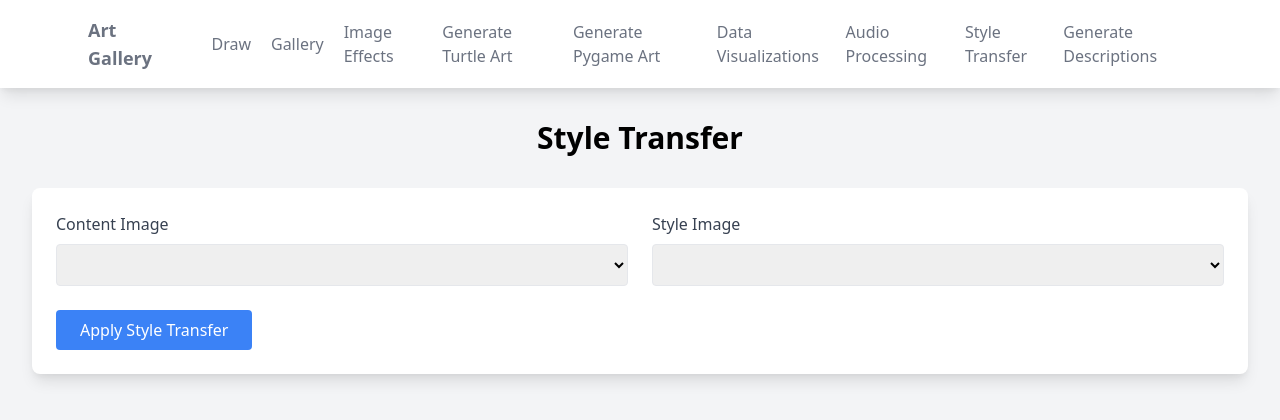
After one commit to Ihssane-fdi/flask, a Flask app: page /style_transfer in a window 1280 px wide. The commit adds this page. Shown: the top 420 px of the page. Run offline with Flask 3, Linux system fonts and the light colour scheme; lists and menus that the app fills with data are empty.

Commit message:
initial commit

```diff
--- a/app.py
+++ b/app.py
@@ -333,25 +333,25 @@ ml_processor = MLProcessor(app)
 
 
 # Add these routes to app.py
-@app.route('/ml', methods=['GET'])
-def ml_page():
-    """Display ML features page"""
-    # Get list of available images for style transfer
+@app.route('/generate_descriptions')
+def generate_descriptions_page():
+    """Display description generation page"""
     artwork_files = []
     if os.path.exists(app.config['ARTWORK_FOLDER']):
         artwork_files = [f for f in os.listdir(app.config['ARTWORK_FOLDER'])
                          if f.lower().endswith(('.png', '.jpg', '.jpeg'))]
 
-    # Get ML-generated outputs
-    ml_outputs = []
-    if os.path.exists(ml_processor.ml_output_dir):
-        ml_outputs = [f for f in os.listdir(ml_processor.ml_output_dir)
-                      if f.lower().endswith(('.png', '.jpg', '.jpeg'))]
+    return render_template('generate_descriptions.html', images=artwork_files)
 
-    return render_template('ml.html',
-                           images=artwork_files,
-                           ml_outputs=ml_outputs)
+@app.route('/style_transfer')
+def style_transfer_page():
+    """Display style transfer page"""
+    artwork_files = []
+    if os.path.exists(app.config['ARTWORK_FOLDER']):
+        artwork_files = [f for f in os.listdir(app.config['ARTWORK_FOLDER'])
+                         if f.lower().endswith(('.png', '.jpg', '.jpeg'))]
 
+    return render_template('style_transfer.html', images=artwork_files)
 
 @app.route('/generate_description/<image_name>', methods=['POST'])
 def generate_description(image_name):
@@ -392,5 +392,6 @@ def style_transfer():
     except Exception as e:
         print(f"Style transfer error: {str(e)}")
         return jsonify({'error': str(e)}), 500
+
 if __name__ == '__main__':
     app.run(debug=True)
--- a/templates/base.html
+++ b/templates/base.html
@@ -6,6 +6,7 @@
     <meta name="viewport" content="width=device-width, initial-scale=1.0">
     <title>Interactive Art Gallery</title>
     <link href="https://cdnjs.cloudflare.com/ajax/libs/tailwindcss/2.2.19/tailwind.min.css" rel="stylesheet">
+     <link rel="icon" href="{{ url_for('static', filename='favicon.ico') }}" type="image/x-icon">
 </head>
 <body class="bg-gray-100">
     <nav class="bg-white shadow-lg">
@@ -23,7 +24,8 @@
                         <a href="/generate_pygame_art" class="py-4 px-2 text-gray-500 hover:text-gray-900">Generate Pygame Art</a>
                         <a href="/visualization" class="py-4 px-2 text-gray-500 hover:text-gray-900">Data Visualizations</a>
                         <a href="/audio" class="py-4 px-2 text-gray-500 hover:text-gray-900">Audio Processing</a>
-                        <a href="/ml" class="py-4 px-2 text-gray-500 hover:text-gray-900">ML Features</a>
+                        <a href="/style_transfer" class="py-4 px-2 text-gray-500 hover:text-gray-900">Style Transfer</a>
+                    <a href="/generate_descriptions" class="py-4 px-2 text-gray-500 hover:text-gray-900">Generate Descriptions</a>
                     </div>
                 </div>
             </div>
--- /dev/null
+++ b/templates/style_transfer.html
@@ -0,0 +1,81 @@
+{# style_transfer.html #}
+{% extends "base.html" %}
+{% block content %}
+<div class="container mx-auto px-4">
+    <h1 class="text-3xl font-bold mb-8 text-center">Style Transfer</h1>
+
+    <div class="bg-white rounded-lg shadow-lg p-6">
+        <form id="styleTransferForm" class="space-y-6">
+            <div class="grid grid-cols-1 md:grid-cols-2 gap-6">
+                <div>
+                    <label class="block text-gray-700 mb-2">Content Image</label>
+                    <select name="content_image" class="w-full p-2 border rounded">
+                        {% for image in images %}
+                        <option value="{{ image }}">{{ image }}</option>
+                        {% endfor %}
+                    </select>
+                </div>
+                <div>
+                    <label class="block text-gray-700 mb-2">Style Image</label>
+                    <select name="style_image" class="w-full p-2 border rounded">
+                        {% for image in images %}
+                        <option value="{{ image }}">{{ image }}</option>
+                        {% endfor %}
+                    </select>
+                </div>
+            </div>
+            <button type="submit" class="bg-blue-500 text-white px-6 py-2 rounded hover:bg-blue-600">
+                Apply Style Transfer
+            </button>
+        </form>
+        <div id="styleTransferResult" class="mt-6 hidden">
+            <h3 class="text-lg font-semibold mb-4">Result</h3>
+            <img id="styleOutput" src="" alt="Style Transfer Result" class="max-w-full h-auto">
+        </div>
+    </div>
+</div>
+
+<script>
+document.getElementById('styleTransferForm').addEventListener('submit', async (e) => {
+    e.preventDefault();
+    const formData = new FormData(e.target);
+    const submitButton = e.target.querySelector('button[type="submit"]');
+
+    try {
+        // Show loading state
+        submitButton.disabled = true;
+        submitButton.textContent = 'Processing... This may take a few minutes';
+
+        const response = await fetch('/style_transfer', {
+            method: 'POST',
+            body: formData
+        });
+        const data = await response.json();
+
+        if (data.error) {
+            alert(data.error);
+            return;
+        }
+
+        // Show the result
+        document.getElementById('styleOutput').src = data.output_image;
+        document.getElementById('styleTransferResult').classList.remove('hidden');
+
+        // Show success message
+        alert(data.message);
+
+        // Refresh the gallery section if it exists
+        if (window.location.pathname === '/gallery') {
+            window.location.reload();
+        }
+
+    } catch (error) {
+        alert('Error applying style transfer');
+    } finally {
+        // Reset button state
+        submitButton.disabled = false;
+        submitButton.textContent = 'Apply Style Transfer';
+    }
+});
+</script>
+{% endblock %}
```
Also changed, not shown: ml_processor.py (+48 -35 lines), templates/generate_descriptions.html (added, +48 -0 lines), templates/index.html (+19 -0 lines).
